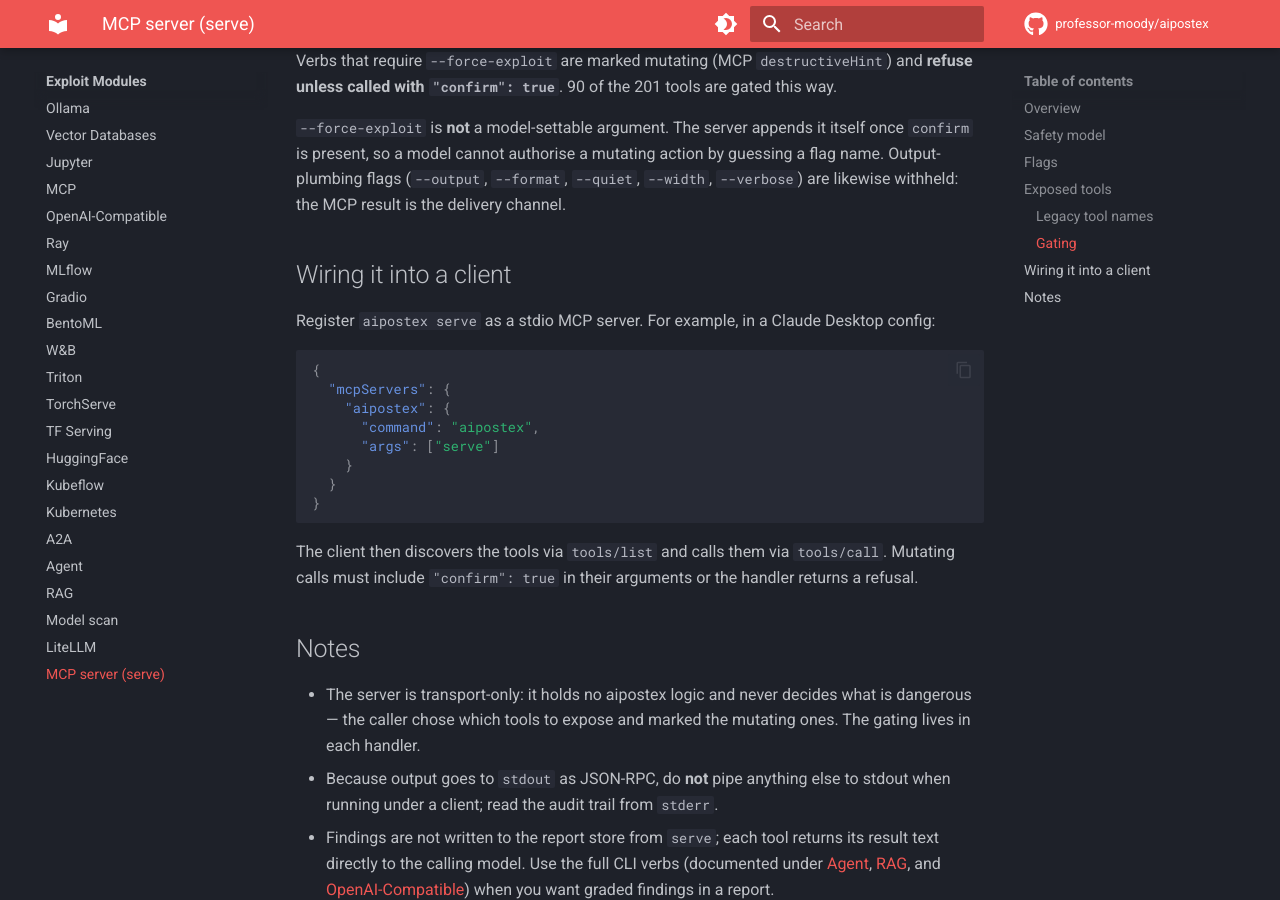
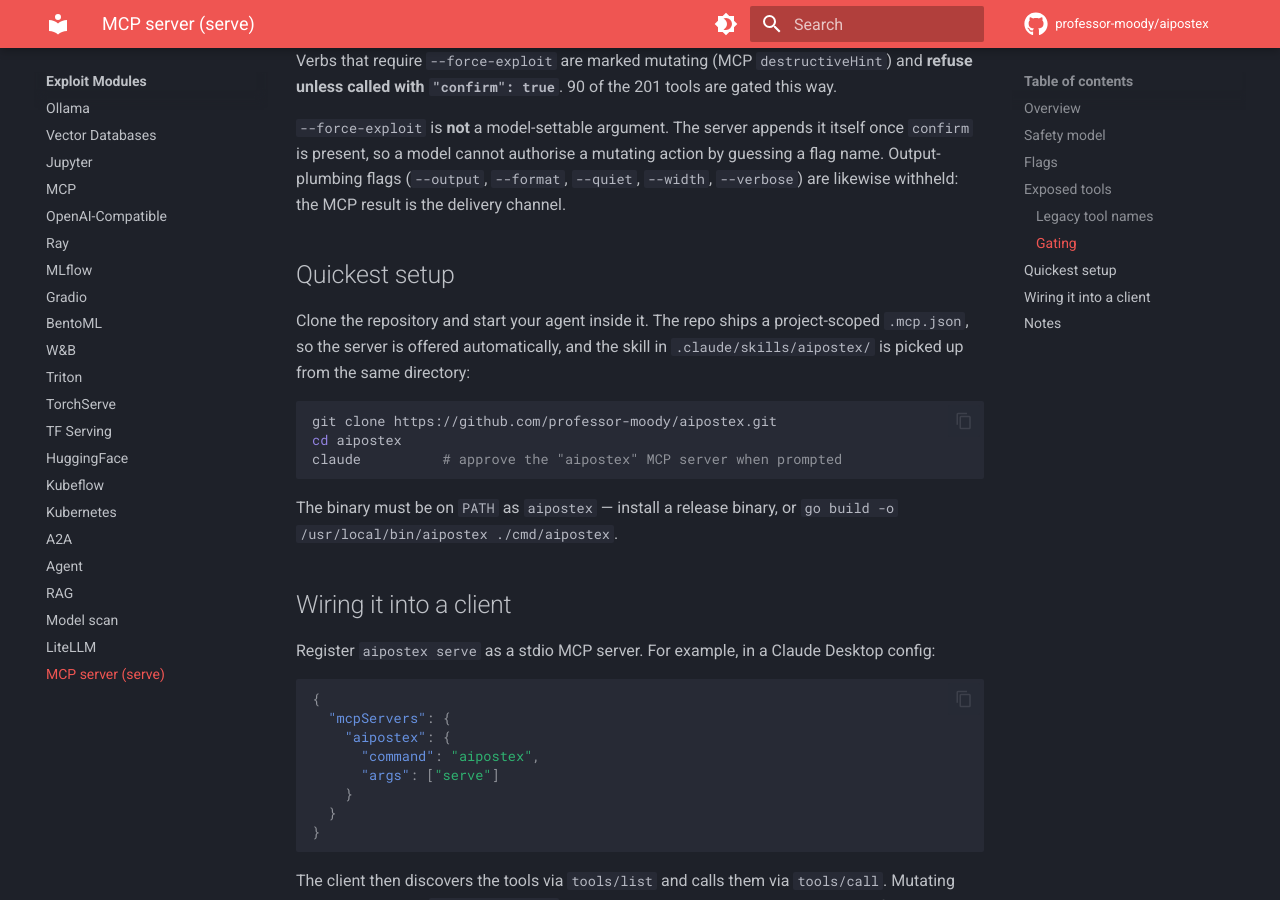
Before and after one commit to professor-moody/aipostex, an MkDocs documentation site: the page built from docs/modules/serve.md, in a window 1280 px wide and 900 px high, scrolled down 2032 px. Built offline with MkDocs 1.6.1 and Material for MkDocs 9.7.7, drawn with Linux system fonts in a browser that asks for light colours; comment, search, counter and statistics services are not loaded.

Commit message:
aipostex — public release v1.14.2 (clone-and-go agent setup)

````diff
--- a/docs/modules/serve.md
+++ b/docs/modules/serve.md
@@ -68,6 +68,21 @@
 Output-plumbing flags (`--output`, `--format`, `--quiet`, `--width`, `--verbose`) are likewise
 withheld: the MCP result is the delivery channel.
 
+## Quickest setup
+
+Clone the repository and start your agent inside it. The repo ships a project-scoped
+`.mcp.json`, so the server is offered automatically, and the skill in `.claude/skills/aipostex/`
+is picked up from the same directory:
+
+```bash
+git clone https://github.com/professor-moody/aipostex.git
+cd aipostex
+claude          # approve the "aipostex" MCP server when prompted
+```
+
+The binary must be on `PATH` as `aipostex` — install a release binary, or
+`go build -o /usr/local/bin/aipostex ./cmd/aipostex`.
+
 ## Wiring it into a client
 
 Register `aipostex serve` as a stdio MCP server. For example, in a Claude Desktop config:
````
Also changed, not shown: CHANGELOG.md (+9 -0 lines), .mcp.json (added).
